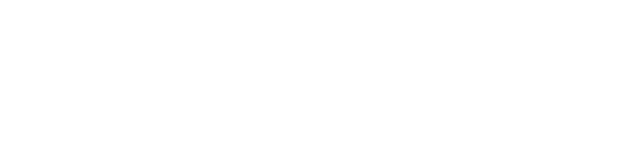
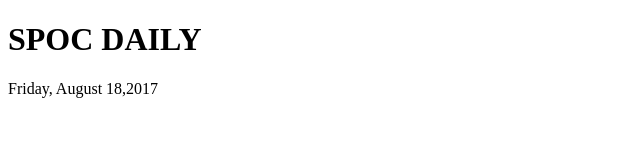
Before and after one commit to brianmuganda/Float_project, a plain HTML site: page index.html in a window 1280 px wide. Shown: the whole page, without its empty margins (0-640 px from the left). Drawn offline with Linux system fonts and the light colour scheme.

Commit message:
Add header element

```diff
--- a/index.html
+++ b/index.html
@@ -7,4 +7,14 @@
         <link rel="stylesheet" href="index.css">
 
     </head>
+    <body>
+        <main>
+            <div class="news">
+                <header>
+                    <h1>SPOC DAILY</h1>
+                    <time datetime="2017-08-18 08:00">Friday, August 18,2017</time>
+                </header>
+            </div>
+        </main>
+    </body>
 </html>
```
